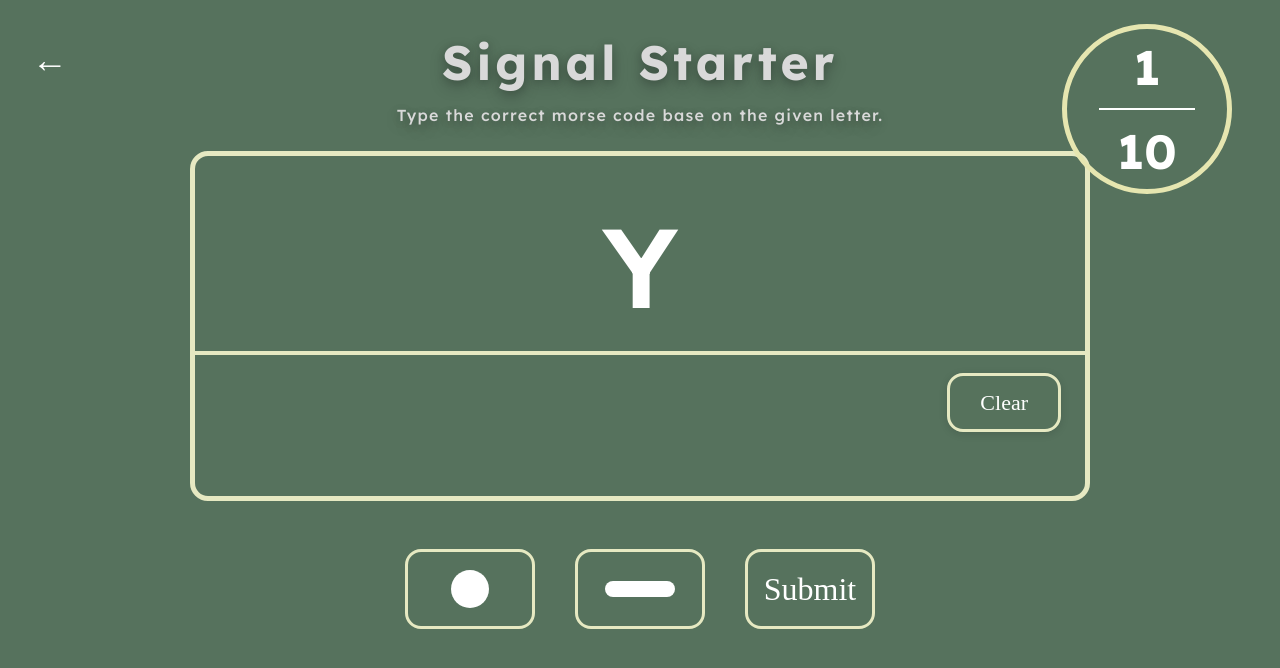
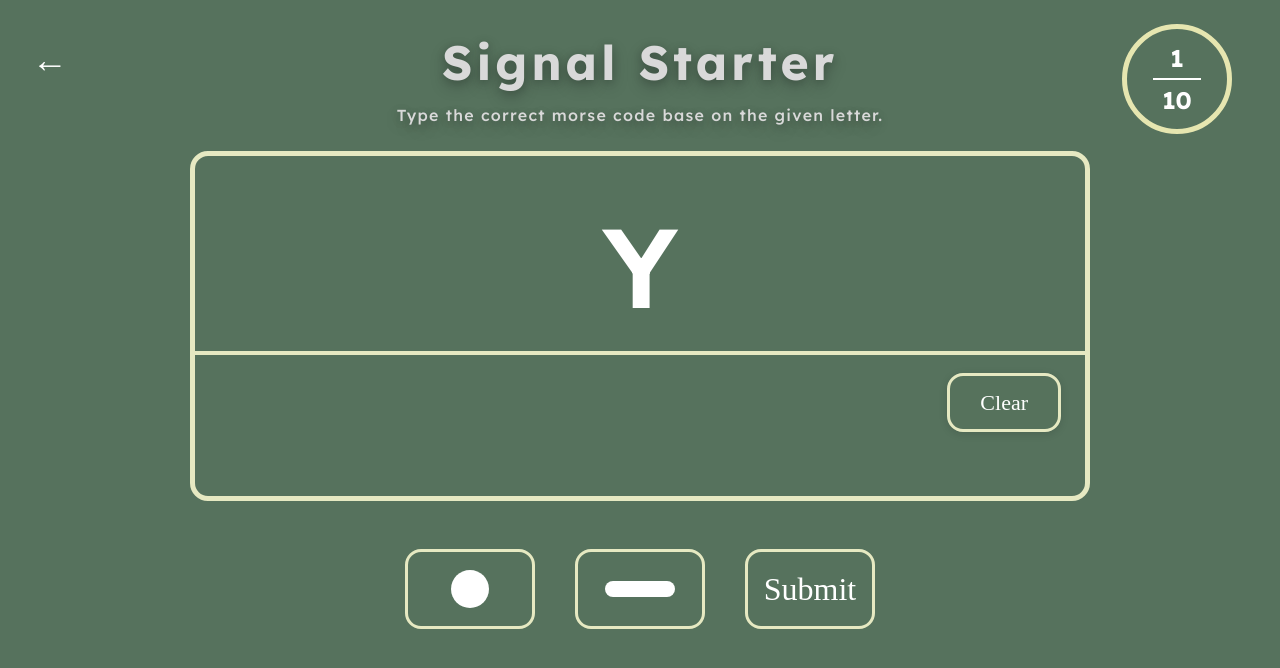
Before and after one commit to LanceAntor/EchoDots, a React (Vite) app in the folder EchoDots/: page /SignalStarter in a window 1280 px wide. Both pictures are taken after a click on the button "10 Letters". Shown: the top 668 px of the page. Built offline with nearby package versions, Linux system fonts and the light colour scheme.

Commit message:
Fix some bugs

```diff
--- a/EchoDots/src/Levels/SignalStarter/SignalStarter.tsx
+++ b/EchoDots/src/Levels/SignalStarter/SignalStarter.tsx
@@ -62,12 +62,7 @@ const SignalStarter: React.FC = () => {
   }
 
   // Stop all beeps (for modal/finished)
-  function stopBeep() {
-    if (audioCtxRef && audioCtxRef.state === "running") {
-      audioCtxRef.close();
-      win._signalStarterAudioCtx = undefined;
-    }
-  }
+  // (removed duplicate stopBeep definition, see useCallback below)
 
   // Selection mode handler
   const handleModeSelect = (count: number) => {
@@ -135,9 +130,16 @@ const SignalStarter: React.FC = () => {
   };
 
   // Stop beep on modal or finished
+  const stopBeep = React.useCallback(() => {
+    if (audioCtxRef && audioCtxRef.state === "running") {
+      audioCtxRef.close();
+      win._signalStarterAudioCtx = undefined;
+    }
+  }, [audioCtxRef, win]);
+
   React.useEffect(() => {
     if (modal || finished) stopBeep();
-  }, [modal, finished]);
+  }, [modal, finished, stopBeep]);
 
   return (
     <div style={{ width: "100vw", height: "100vh", background: "#56725d", display: "flex", flexDirection: "column", alignItems: "center", fontFamily: "Lexend, sans-serif", position: 'relative' }}>
@@ -255,14 +257,14 @@ const SignalStarter: React.FC = () => {
             background: "transparent",
             border: "5px solid #e6e6b0",
             borderRadius: "50%",
-            width: 170,
-            height: 170,
+            width: 110,
+            height: 110,
             display: "flex",
             flexDirection: "column",
             alignItems: "center",
             justifyContent: "center",
             fontWeight: "bold",
-            fontSize: "3rem",
+            fontSize: "1.5rem",
             color: "#fff",
             zIndex: 10,
           }}
```
